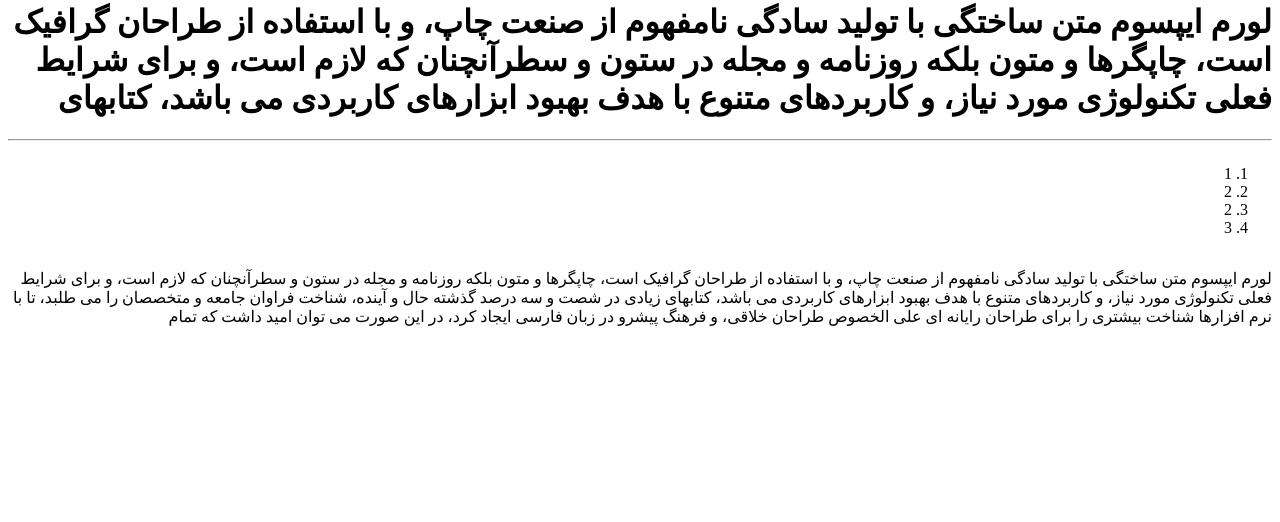
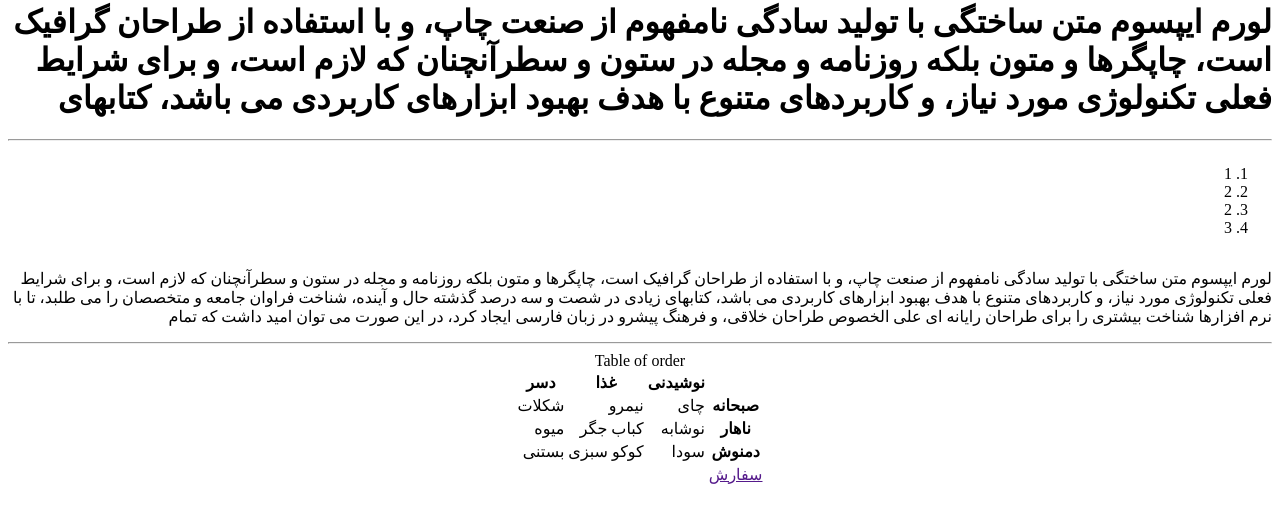
Before and after one commit to farazpc3/mft, a plain HTML site: page index.html in a window 1280 px wide. Shown: the part 270-792 px from the top of the page. Drawn offline with Linux system fonts and the light colour scheme.

```diff
--- a/index.html
+++ b/index.html
@@ -33,5 +33,53 @@
       شناخت بیشتری را برای طراحان رایانه ای علی الخصوص طراحان خلاقی، و فرهنگ
       پیشرو در زبان فارسی ایجاد کرد، در این صورت می توان امید داشت که تمام
     </p>
+    <hr />
+    <section
+      style="display: flex; justify-content: center; align-items: center"
+    >
+      <table style="display: block">
+        <caption>
+          Table of order
+        </caption>
+        <colgroup>
+          <col />
+          <col />
+          <col />
+        </colgroup>
+        <thead>
+          <tr>
+            <th></th>
+            <th>نوشیدنی</th>
+            <th>غذا</th>
+            <th>دسر</th>
+          </tr>
+        </thead>
+        <tbody>
+          <tr>
+            <th>صبحانه</th>
+            <td>چای</td>
+            <td>نیمرو</td>
+            <td>شکلات</td>
+          </tr>
+          <tr>
+            <th>ناهار</th>
+            <td>نوشابه</td>
+            <td>کباب جگر</td>
+            <td>میوه</td>
+          </tr>
+          <tr>
+            <th>دمنوش</th>
+            <td>سودا</td>
+            <td>کوکو سبزی</td>
+            <td>بستنی</td>
+          </tr>
+        </tbody>
+        <tfoot>
+          <tr>
+            <td><a href="">سفارش</a></td>
+          </tr>
+        </tfoot>
+      </table>
+    </section>
   </body>
 </html>
```
